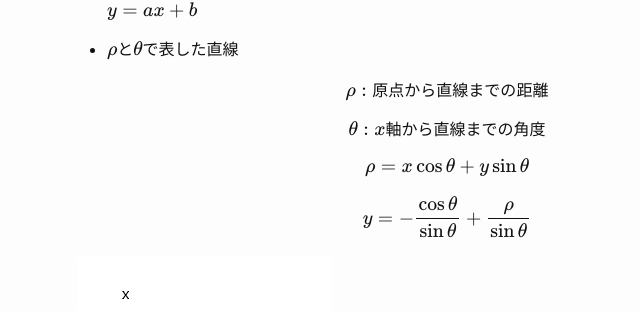
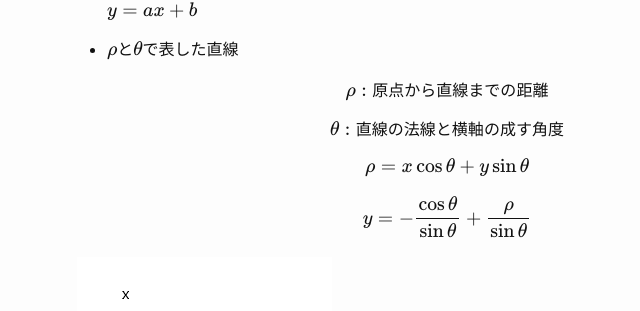
Before and after one commit to keijiyo/keijiyo.github.io, a Jekyll site: the page built from _posts/2022-09-20-Udemy 【Pythonで学ぶ】OpenCVでの画像処理入門 復習.markdown, in a window 1280 px wide and 900 px high, scrolled down 2463 px. Shown: the part 140-451 px from the top of the window, without its empty margins (193-833 px from the left). Built offline with Jekyll 4.4.1, drawn with Linux system fonts in a browser that asks for light colours; formulas are drawn with MathJax 3.

Commit message:
Hough変換個所のθの説明修正

```diff
--- a/_posts/2022-09-20-Udemy 【Pythonで学ぶ】OpenCVでの画像処理入門 復習.markdown
+++ b/_posts/2022-09-20-Udemy 【Pythonで学ぶ】OpenCVでの画像処理入門 復習.markdown
@@ -100,7 +100,7 @@ $$
 $$
 
 $$
-\theta: x軸から直線までの角度
+\theta: 直線の法線と横軸の成す角度
 $$
 
 $$
```
